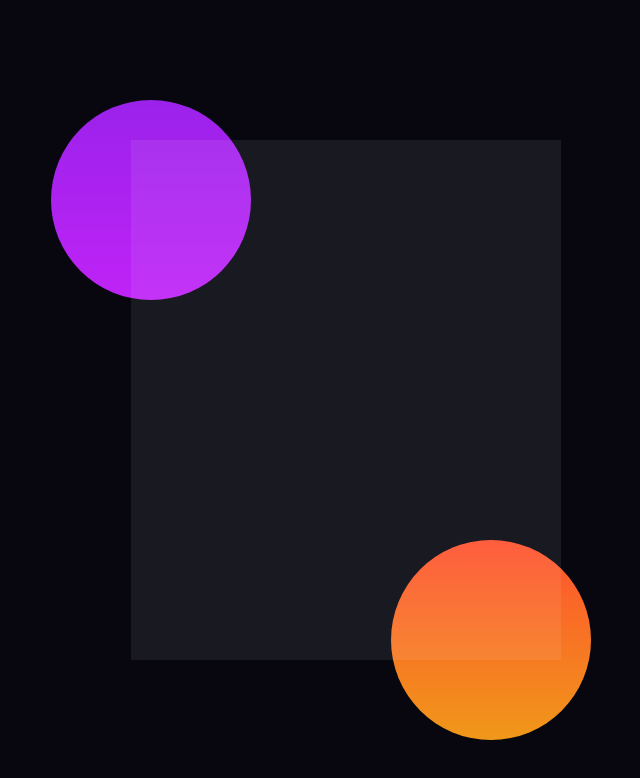
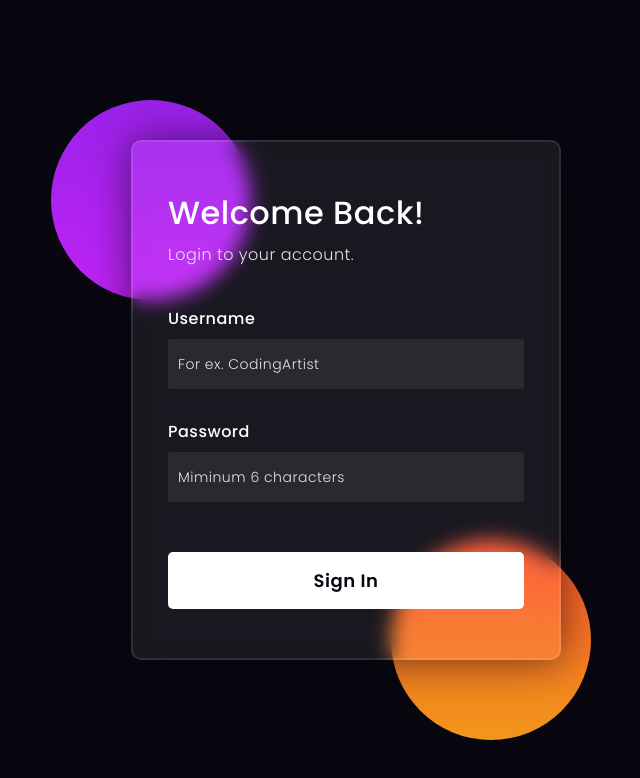
Before and after one commit to JoyBrar2001/Glass-Morphism-Form, a plain HTML site: page index.html in a window 1280 px wide. Shown: the whole page, without its empty margins (294-934 px from the left). Drawn offline with Linux system fonts and the light colour scheme.

Commit message:
Finished Form

```diff
--- a/index.html
+++ b/index.html
@@ -13,7 +13,16 @@
         <div class="shape"></div>
     </div>
     <form>
+        <h3>Welcome Back!<br />
+            <span>Login to your account.</span>
+        </h3>
+        <label for="username">Username</label>
+        <input type="text" placeholder="For ex. CodingArtist" id="username">
 
+        <label for="password">Password</label>
+        <input type="password" placeholder="Miminum 6 characters" id="password">
+
+        <button>Sign In</button>
     </form>
 </body>
 </html>
--- a/styles.css
+++ b/styles.css
@@ -1,3 +1,5 @@
+@import url('https://fonts.googleapis.com/css2?family=Poppins:wght@100;200;300;400;500;600;700;800;900&display=swap');
+
 *, *::before, *::after{
     margin: 0;
     padding: 0;
@@ -50,4 +52,64 @@ form{
     transform: translate(-50%,-50%);
     left: 50%;
     top: 50%;
+    border-radius: 10px;
+    backdrop-filter: blur(10px);
+    border: 2px solid rgba(255,255,255,0.1);
+    box-shadow: 0 0 40px rgba(8,7,16,0.6);
+    padding: 50px 35px;
 }
+
+form *{
+    font-family: 'Poppins', sans-serif;
+    color: #fff;
+    letter-spacing: 0.5px;
+    outline: none;
+    border: none;
+}
+
+form h3{
+    font-size: 32px;
+    font-weight: 500;
+    line-height: 42px;
+}
+
+form h3 span{
+    display: block;
+    font-size: 16px;
+    font-weight: 300;
+    color: #e5e5e5;
+}
+
+label{
+    display: block;
+    margin-top: 30px;
+    font-size: 16px;
+    font-weight: 500;
+}
+
+input{
+    display: block;
+    height: 50px;
+    width: 100%;
+    background-color: rgba(255,255,255,0.07);
+    border-radius: 3px;
+    padding: 0 10px;
+    margin-top: 8px;
+    font-size: 14px;
+    font-weight: 300;
+}
+
+::placeholder{
+    color: #e5e5e5;
+}
+
+button{
+    margin-top: 50px;
+    width: 100%;
+    background-color: #ffffff;
+    color: #080710;
+    padding: 15px 0;
+    font-size: 18px;
+    font-weight: 600;
+    border-radius: 5px;
+}
```
